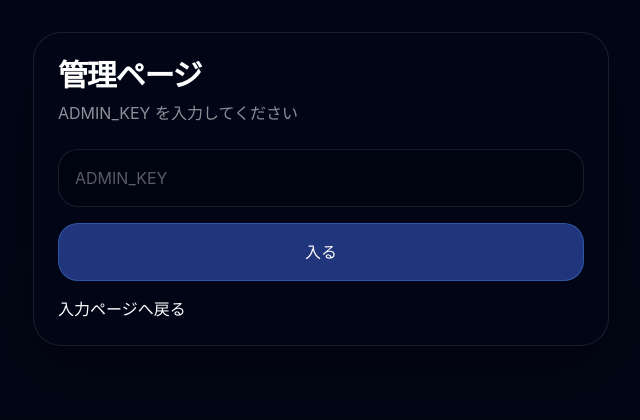
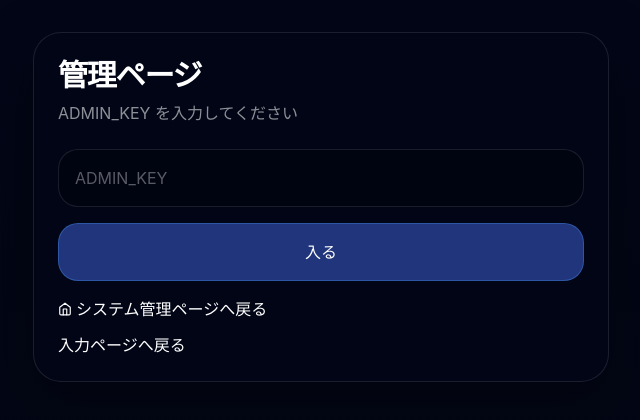
Before and after one commit to sorasasakisyougi-star/pickup-teate-app, a Next.js app: page /admin in a window 1280 px wide. Shown: the top 420 px of the page, without its empty margins (319-959 px from the left). Built offline with nearby package versions, Linux system fonts and the light colour scheme.

Commit message:
feat: System Admin portal return button

```diff
--- a/pages/admin.tsx
+++ b/pages/admin.tsx
@@ -290,7 +290,14 @@ export default function AdminPage() {
             入る
           </button>
 
-          <div className="mt-4">
+          <div className="mt-4 flex flex-col gap-3">
+            <Link href="http://localhost:3000/admin-portal" className="text-white/70 underline flex items-center gap-1">
+              <svg width="14" height="14" viewBox="0 0 24 24" fill="none" stroke="currentColor" strokeWidth="2" strokeLinecap="round" strokeLinejoin="round">
+                <path d="M3 9l9-7 9 7v11a2 2 0 0 1-2 2H5a2 2 0 0 1-2-2z"></path>
+                <polyline points="9 22 9 12 15 12 15 22"></polyline>
+              </svg>
+              システム管理ページへ戻る
+            </Link>
             <Link href="/" className="text-white/70 underline">
               入力ページへ戻る
             </Link>
@@ -311,12 +318,27 @@ export default function AdminPage() {
             <p className="mt-2 text-white/55">運転手・車両・地点・区間運賃を管理します</p>
           </div>
 
+          <div className="flex items-center gap-3">
+            <Link
+              href="http://localhost:3000/admin-portal"
+              className="inline-flex min-h-[52px] items-center justify-center gap-2 rounded-[18px] border border-white/10 bg-[rgba(15,23,42,0.8)] px-5 text-base font-bold text-white transition hover:-translate-y-[2px] hover:bg-[rgba(30,41,59,0.9)] backdrop-blur-md"
+              style={{
+                boxShadow: "0 4px 6px rgba(0, 0, 0, 0.1), 0 2px 4px rgba(0, 0, 0, 0.06)"
+              }}
+            >
+              <svg width="16" height="16" viewBox="0 0 24 24" fill="none" stroke="currentColor" strokeWidth="2" strokeLinecap="round" strokeLinejoin="round">
+                <path d="M3 9l9-7 9 7v11a2 2 0 0 1-2 2H5a2 2 0 0 1-2-2z"></path>
+                <polyline points="9 22 9 12 15 12 15 22"></polyline>
+              </svg>
+              システム管理ページへ戻る
+            </Link>
             <Link
               href="/"
               className="inline-flex min-h-[52px] items-center justify-center rounded-[18px] border border-white/10 bg-white/5 px-5 text-base font-bold transition hover:bg-white/10"
             >
               入力ページへ戻る
             </Link>
+          </div>
         </div>
 
         <div className="space-y-6">
```
Lines whose indentation alone changed are shown as unchanged.
